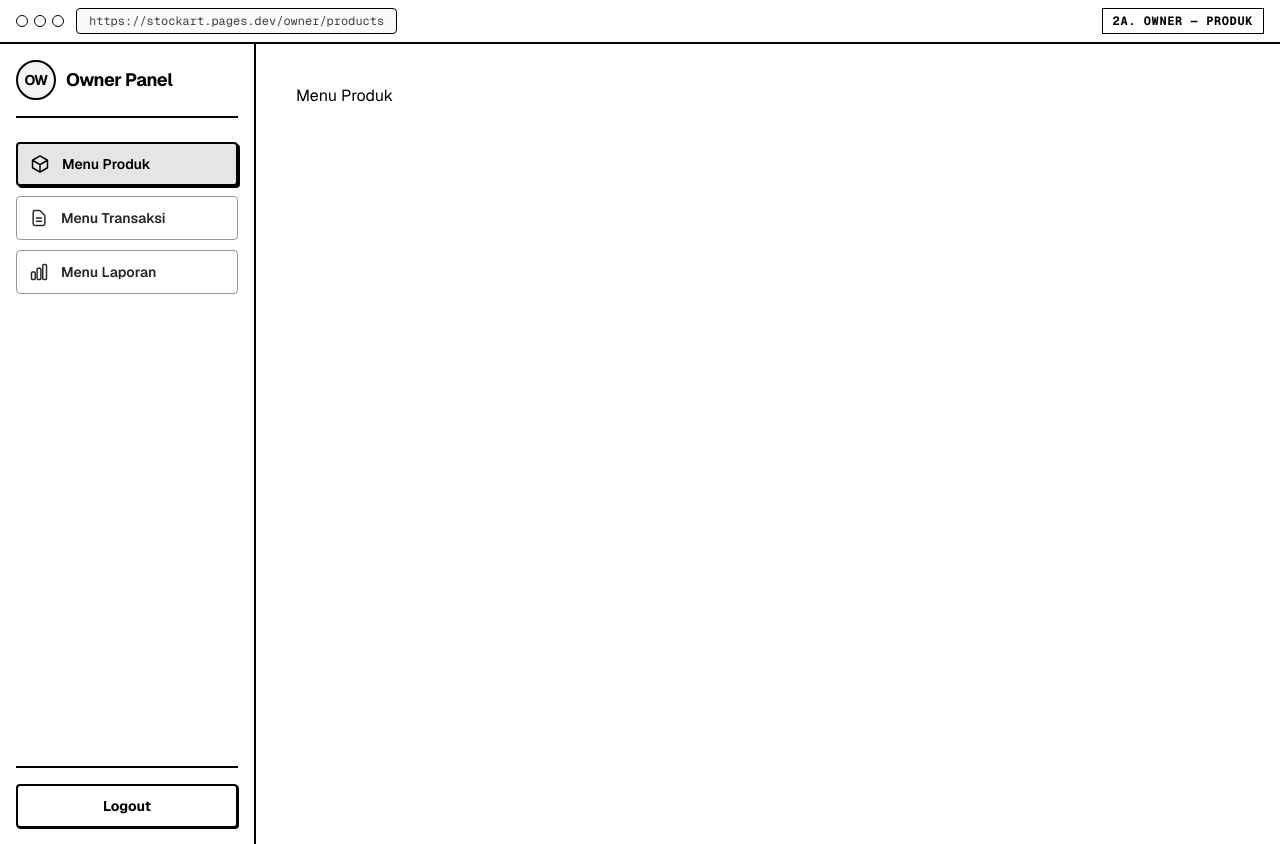
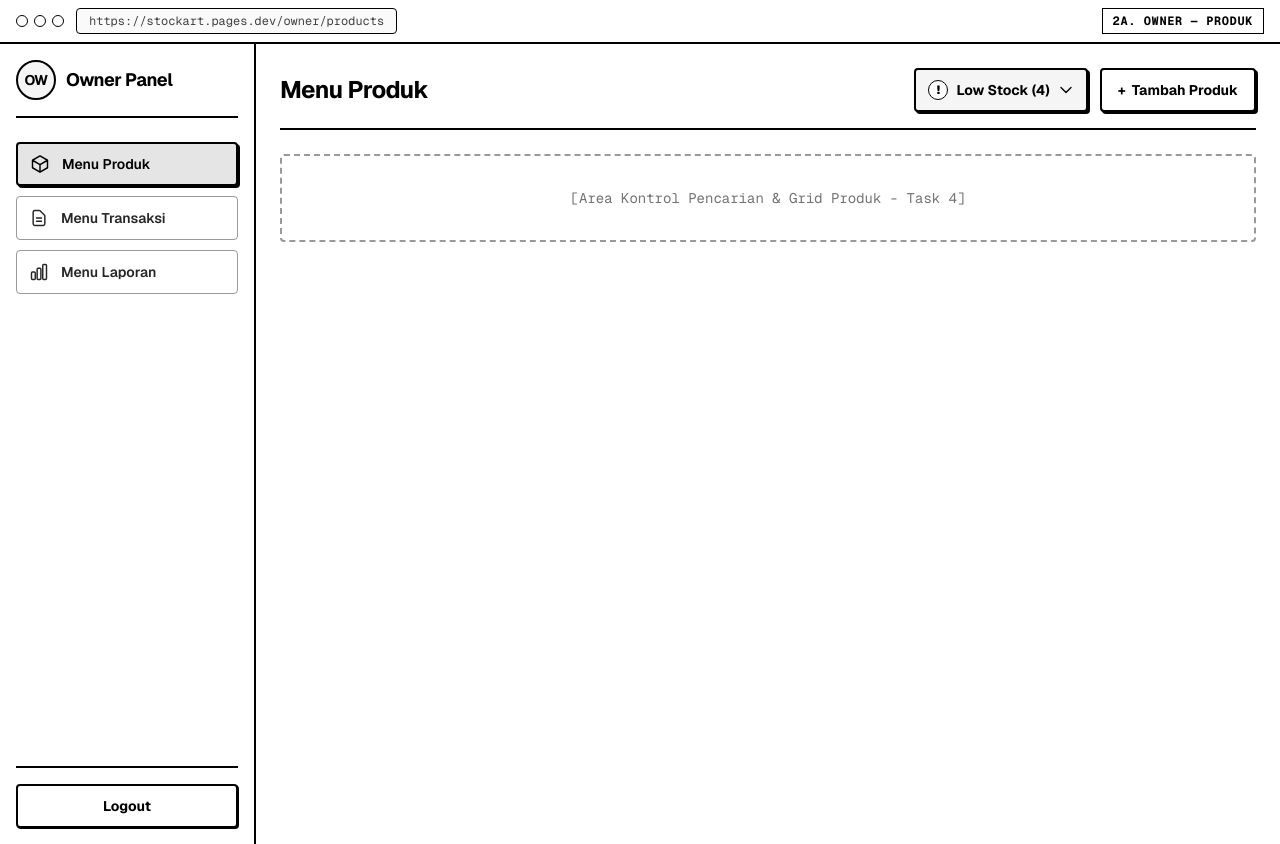
Before and after one commit to afiqchoiruzan/stockart-frontend, a Next.js app: page /owner/produk in a window 1280 px wide. Built offline with nearby package versions, Linux system fonts and the light colour scheme.

Commit message:
feat(owner-produk): add header and low stock dropdown popover

```diff
--- a/src/app/owner/produk/page.js
+++ b/src/app/owner/produk/page.js
@@ -1,3 +1,58 @@
+"use client";
+
+import { useState, useMemo } from "react";
+import { INITIAL_PRODUCTS, LOW_STOCK_THRESHOLD } from "@/lib/mockProducts";
+import LowStockDropdown from "@/components/owner/LowStockDropdown";
+
 export default function OwnerProdukPage() {
-  return <div className="p-4">Menu Produk</div>;
+  const [products] = useState(INITIAL_PRODUCTS);
+
+  // Filter low stock products
+  const lowStockProducts = useMemo(() => {
+    return products.filter((p) => Number(p.stok) <= LOW_STOCK_THRESHOLD);
+  }, [products]);
+
+  const handleOpenEdit = (product) => {
+    // Will be wired to the Drawer in Task 5
+    void product;
+  };
+
+  const handleOpenAdd = () => {
+    // Will be wired to the Drawer in Task 5
+  };
+
+  return (
+    <div className="flex flex-col gap-6 max-w-7xl mx-auto">
+      {/* Top Header Section */}
+      <header className="flex flex-col sm:flex-row sm:items-center sm:justify-between gap-4 pb-4 border-b-2 border-black">
+        <div>
+          <h1 className="text-2xl font-bold tracking-tight text-black">
+            Menu Produk
+          </h1>
+        </div>
+
+        {/* Action Group: Low Stock Dropdown + Tambah Produk */}
+        <div className="flex items-center gap-3">
+          <LowStockDropdown
+            items={lowStockProducts}
+            onSelectProduct={handleOpenEdit}
+          />
+
+          <button
+            type="button"
+            onClick={handleOpenAdd}
+            className="flex items-center gap-1.5 px-4 py-2 min-h-[44px] border-2 border-black rounded text-sm font-bold bg-white hover:bg-neutral-200 transition-colors focus-visible:outline-none focus-visible:ring-2 focus-visible:ring-black shadow-[2px_2px_0px_0px_rgba(0,0,0,1)]"
+          >
+            <span>+</span>
+            <span>Tambah Produk</span>
+          </button>
+        </div>
+      </header>
+
+      {/* Main Content Placeholder for Task 4 */}
+      <div className="p-8 border-2 border-dashed border-black/40 rounded text-center text-neutral-500 font-mono text-sm">
+        [Area Kontrol Pencarian & Grid Produk - Task 4]
+      </div>
+    </div>
+  );
 }
--- /dev/null
+++ b/src/components/owner/LowStockDropdown.js
@@ -0,0 +1,130 @@
+"use client";
+
+import { useState, useRef, useEffect } from "react";
+
+export default function LowStockDropdown({ items = [], onSelectProduct }) {
+  const [isOpen, setIsOpen] = useState(false);
+  const containerRef = useRef(null);
+
+  // Close when clicking outside or pressing Escape
+  useEffect(() => {
+    function handleClickOutside(event) {
+      if (containerRef.current && !containerRef.current.contains(event.target)) {
+        setIsOpen(false);
+      }
+    }
+
+    function handleKeyDown(event) {
+      if (event.key === "Escape" && isOpen) {
+        setIsOpen(false);
+      }
+    }
+
+    if (isOpen) {
+      document.addEventListener("mousedown", handleClickOutside);
+      document.addEventListener("keydown", handleKeyDown);
+    }
+
+    return () => {
+      document.removeEventListener("mousedown", handleClickOutside);
+      document.removeEventListener("keydown", handleKeyDown);
+    };
+  }, [isOpen]);
+
+  const count = items.length;
+
+  return (
+    <div className="relative inline-block text-left" ref={containerRef}>
+      {/* Trigger Button */}
+      <button
+        type="button"
+        onClick={() => setIsOpen((prev) => !prev)}
+        aria-haspopup="true"
+        aria-expanded={isOpen}
+        aria-label={`Peringatan stok menipis: ${count} produk`}
+        className={`flex items-center gap-2 px-3 py-2 min-h-[44px] border-2 border-black rounded text-sm font-bold transition-colors focus-visible:outline-none focus-visible:ring-2 focus-visible:ring-black ${
+          count > 0
+            ? "bg-neutral-100 hover:bg-neutral-200 text-black shadow-[2px_2px_0px_0px_rgba(0,0,0,1)]"
+            : "bg-white hover:bg-neutral-50 text-neutral-600"
+        }`}
+      >
+        <span
+          className="w-5 h-5 rounded-full border border-black flex items-center justify-center text-xs font-black bg-white"
+          aria-hidden="true"
+        >
+          !
+        </span>
+        <span>Low Stock ({count})</span>
+        <svg
+          aria-hidden="true"
+          className={`w-4 h-4 transition-transform ${isOpen ? "rotate-180" : ""}`}
+          fill="none"
+          stroke="currentColor"
+          viewBox="0 0 24 24"
+        >
+          <path
+            strokeLinecap="round"
+            strokeLinejoin="round"
+            strokeWidth="2"
+            d="m19.5 8.25-7.5 7.5-7.5-7.5"
+          />
+        </svg>
+      </button>
+
+      {/* Popover Dropdown */}
+      {isOpen && (
+        <div
+          role="region"
+          aria-label="Daftar Produk Stok Menipis"
+          className="absolute right-0 top-full mt-2 w-80 sm:w-96 bg-white border-2 border-black rounded shadow-[4px_4px_0px_0px_rgba(0,0,0,1)] z-40 overflow-hidden"
+        >
+          <div className="p-3 border-b-2 border-black bg-neutral-100 flex items-center justify-between">
+            <span className="font-bold text-xs uppercase tracking-wider">
+              Alert Low Stock (Stok &le; 5)
+            </span>
+            <span className="text-xs font-mono font-bold px-1.5 py-0.5 border border-black rounded bg-white">
+              {count} Item
+            </span>
+          </div>
+
+          <div className="max-h-64 overflow-y-auto divide-y divide-black/20">
+            {count === 0 ? (
+              <div className="p-4 text-center text-sm text-neutral-500 italic">
+                Semua stok produk aman (tidak ada di bawah batas).
+              </div>
+            ) : (
+              items.map((prod) => (
+                <div
+                  key={prod.id}
+                  className="p-3 flex items-center justify-between gap-3 hover:bg-neutral-50 transition-colors"
+                >
+                  <div className="min-w-0 flex-1">
+                    <p className="text-sm font-bold truncate text-black">
+                      {prod.nama}
+                    </p>
+                    <p className="text-xs text-neutral-600">
+                      {prod.kategori} &bull;{" "}
+                      <span className="font-mono font-bold text-black">
+                        Stok: {prod.stok} !
+                      </span>
+                    </p>
+                  </div>
+                  <button
+                    type="button"
+                    onClick={() => {
+                      if (onSelectProduct) onSelectProduct(prod);
+                      setIsOpen(false);
+                    }}
+                    className="shrink-0 px-2.5 py-1.5 min-h-[36px] border border-black text-xs font-bold rounded bg-white hover:bg-neutral-200 transition-colors focus-visible:outline-none focus-visible:ring-2 focus-visible:ring-black"
+                  >
+                    [Edit Stok]
+                  </button>
+                </div>
+              ))
+            )}
+          </div>
+        </div>
+      )}
+    </div>
+  );
+}
--- /dev/null
+++ b/src/lib/mockProducts.js
@@ -0,0 +1,101 @@
+export const CATEGORIES = [
+  "Semua Kategori",
+  "Sembako",
+  "Minuman",
+  "Kebutuhan Rumah",
+  "Makanan Instan",
+  "Bumbu Dapur",
+];
+
+export const INITIAL_PRODUCTS = [
+  {
+    id: "p1",
+    nama: "Beras 5kg",
+    kategori: "Sembako",
+    harga: 68000,
+    stok: 25,
+  },
+  {
+    id: "p2",
+    nama: "Minyak Bimoli 2L",
+    kategori: "Sembako",
+    harga: 34000,
+    stok: 3,
+  },
+  {
+    id: "p3",
+    nama: "Gula Pasir 1kg",
+    kategori: "Sembako",
+    harga: 17500,
+    stok: 18,
+  },
+  {
+    id: "p4",
+    nama: "Telur Ayam 1kg",
+    kategori: "Sembako",
+    harga: 28000,
+    stok: 4,
+  },
+  {
+    id: "p5",
+    nama: "Kopi Kapal Api 165g",
+    kategori: "Minuman",
+    harga: 14000,
+    stok: 30,
+  },
+  {
+    id: "p6",
+    nama: "Teh Celup Sariwangi 30s",
+    kategori: "Minuman",
+    harga: 8500,
+    stok: 2,
+  },
+  {
+    id: "p7",
+    nama: "Susu Kental Manis 370g",
+    kategori: "Minuman",
+    harga: 12000,
+    stok: 15,
+  },
+  {
+    id: "p8",
+    nama: "Sabun Mandi Lifebuoy 85g",
+    kategori: "Kebutuhan Rumah",
+    harga: 4500,
+    stok: 42,
+  },
+  {
+    id: "p9",
+    nama: "Deterjen Rinso 770g",
+    kategori: "Kebutuhan Rumah",
+    harga: 21000,
+    stok: 5,
+  },
+  {
+    id: "p10",
+    nama: "Mi Instan Goreng",
+    kategori: "Makanan Instan",
+    harga: 3100,
+    stok: 120,
+  },
+  {
+    id: "p11",
+    nama: "Kecap Manis Bango 520ml",
+    kategori: "Bumbu Dapur",
+    harga: 24000,
+    stok: 12,
+  },
+  {
+    id: "p12",
+    nama: "Garam Beryodium 250g",
+    kategori: "Bumbu Dapur",
+    harga: 3000,
+    stok: 22,
+  },
+];
+
+export const LOW_STOCK_THRESHOLD = 5;
+
+export function formatRupiah(amount) {
+  return "Rp" + Number(amount || 0).toLocaleString("id-ID");
+}
```
